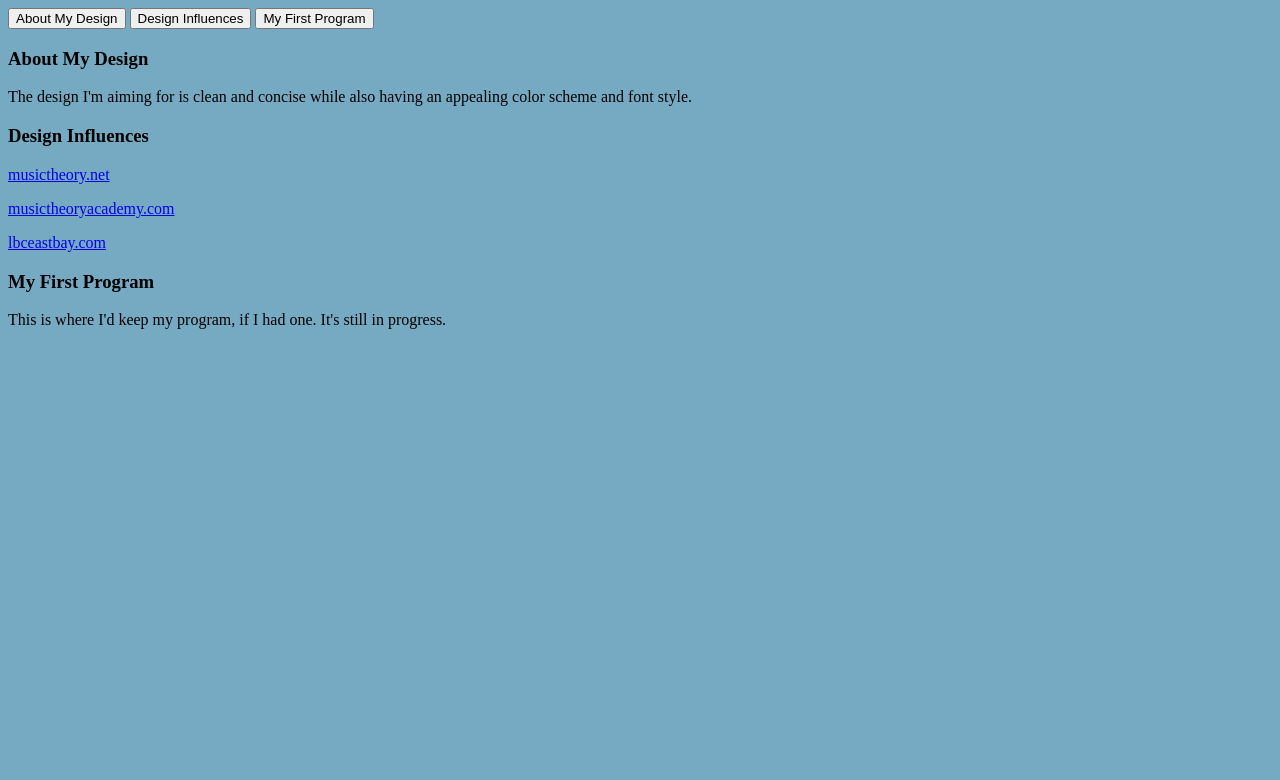
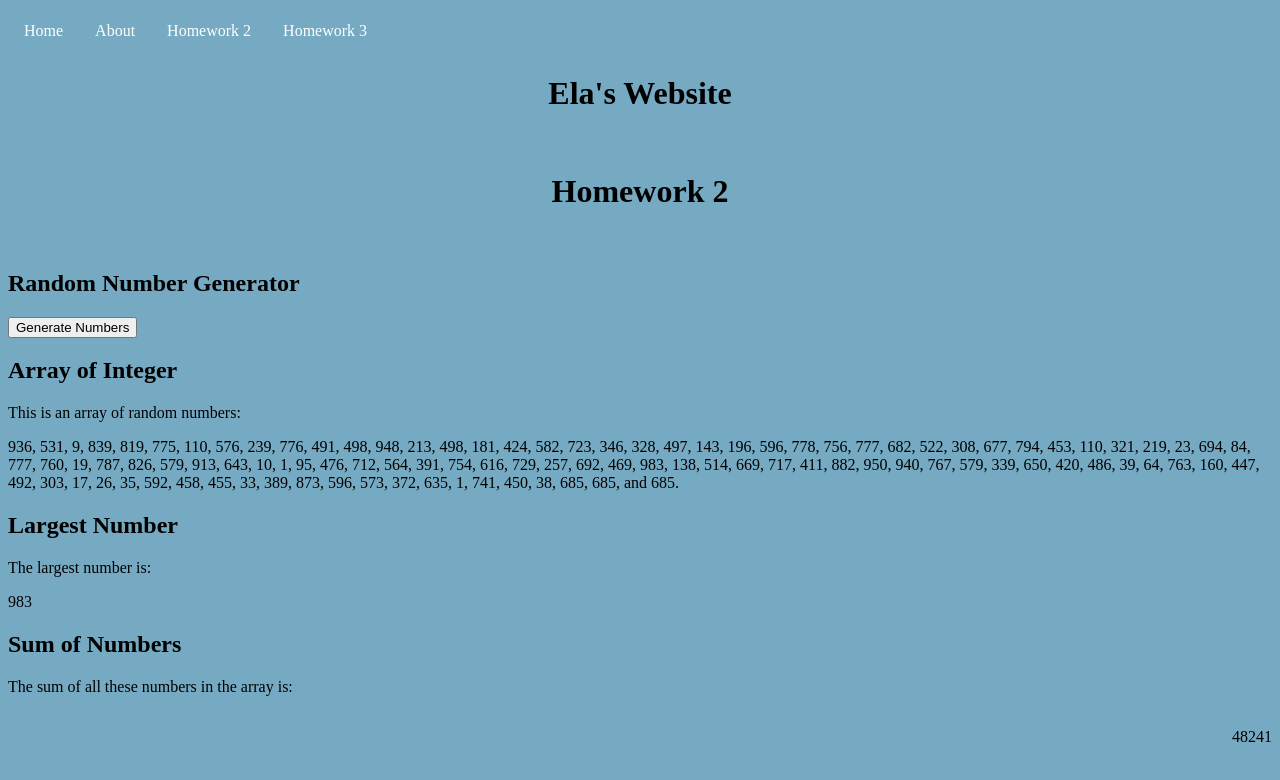
Before and after one commit to elabalela00/gsbc-intro-web, a plain HTML site: page hw2/index.html in a window 1280 px wide. Drawn offline with Linux system fonts and the light colour scheme.

Commit message:
added array

```diff
--- a/hw2/index.html
+++ b/hw2/index.html
@@ -1,34 +1,65 @@
 <!DOCTYPE html>
 <html lang="en">
     <head>
-        <meta charset="UTF-8">
+        <meta charset="utf-8">
         <meta name="viewport" content="width=device-width, initial-scale=1">
-        <link rel="stylesheet" href="style.css">
+        <title>Ela's Website</title>
+        <link rel="stylesheet" href="style.css"/>
+    </head>
+    <style>
+        h1 {text-align: center}
+        ul {
+            list-style-type: none;
+            margin: 0;
+            padding: 0;
+            overflow: hidden;
+            background-color: #76aac2;
+        }
+        li {
+            float: left;
+        }
+        li a {
+            display: block;
+            color: white;
+            text-align: center;
+            padding: 14px 16px;
+            text-decoration: none
+        }
+        li a:hover {
+            background-color: cream;
+        }
+        img {
+			display: block;
+			margin-left: auto;
+			margin-right: auto;
+		}
+    </style>
+<body>
+    <ul>
+        <li><a class="active" href="https://elabalela00.github.io/gsbc-intro-web/index.html">Home</a></li>
+        <li><a href="https://elabalela00.github.io/gsbc-intro-web/hw1/hello.html">About</a></li>
+        <li><a href="https://elabalela00.github.io/gsbc-intro-web/hw2/index.html">Homework 2</a></li>
+        <li><a href="https://elabalela00.github.io/gsbc-intro-web/hw3/index.html">Homework 3</a></li>
+    </ul>
 
-        <title>Ela's Website</title>
-  </head>
+   <h1>Ela's Website</h1>
 
-<!-- Tab links -->
-<div class="tab">
-    <button class="tablinks" onclick="openCity(event,'About My Design')">About My Design</button>
-    <button class="tablinks" onclick="openCity(event, 'Design Influences')">Design Influences</button>
-    <button class="tablinks" onclick="openCity(event, 'My First Program')">My First Program</button>
-</div>
+  <!-- Main content -->
 
-<!-- Tab content -->
-<div id="About My Design" class="tabcontent">
-   <h3>About My Design</h3>
-   <p>The design I'm aiming for is clean and concise while also having an appealing color scheme and font style.</p>
-</div>
-
-<div id="Design Influences" class="tabcontent">
-    <h3>Design Influences</h3>
-    <p><a href="https://www.musictheory.net/">musictheory.net</a></p>
-    <p><a href="https://www.musictheoryacademy.com/">musictheoryacademy.com</a></p>
-    <p><a href="https://lbceastbay.com/">lbceastbay.com</a></p>
-</div>
-
-<div id="My First Program" class="tabcontent">
-    <h3>My First Program</h3>
-    <p>This is where I'd keep my program, if I had one. It's still in progress.</p>
-</div>
+</br>
+<h1>Homework 2</h1>
+</br>
+<h2>Random Number Generator</h2>
+<button onClick="window.location.reload();">Generate Numbers</button>
+<h2>Array of Integer</h2>
+    <p>This is an array of random numbers: </p>
+    <p id = "numbers"> </p>
+<h2>Largest Number</h2>
+<p>The largest number is: </p>
+    <p id = "largest_number"></p>
+<h2>Sum of Numbers</h2>
+    <p>The sum of all these numbers in the array is: </p>
+    <p id = "sum"></p>
+     <script src="algorithm.js"> </script>
+    </body>
+</html>
```
